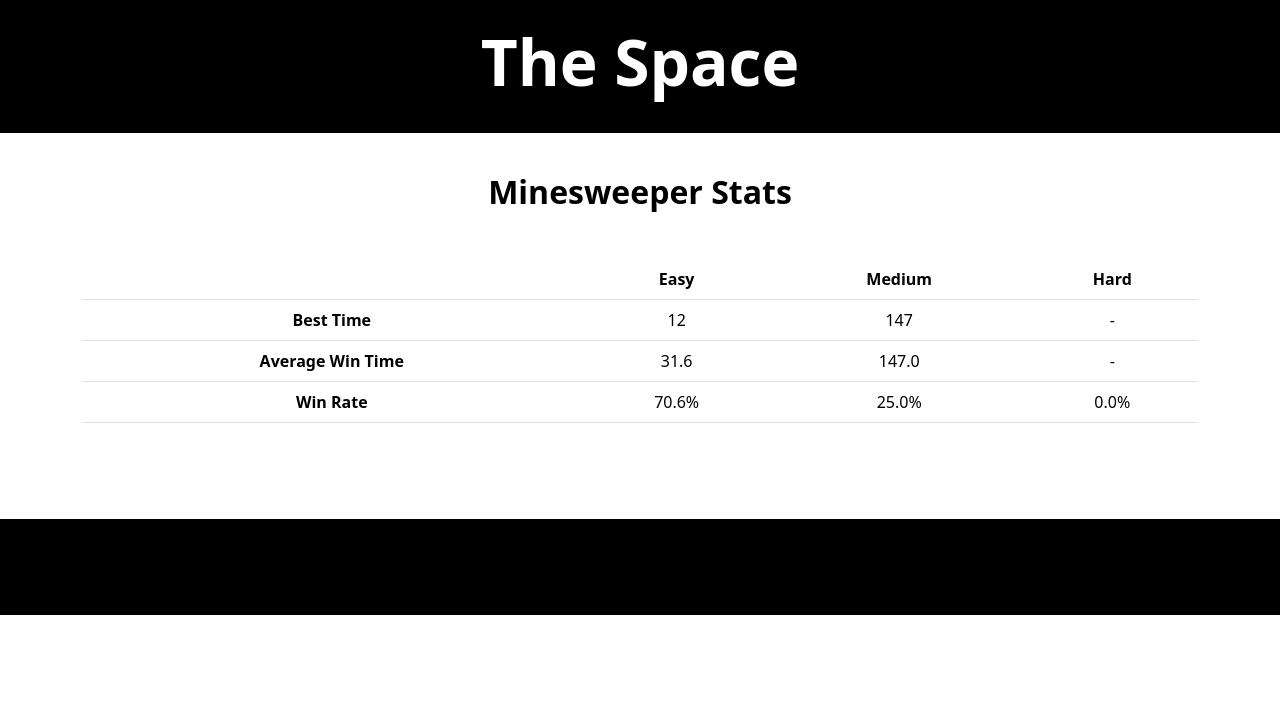
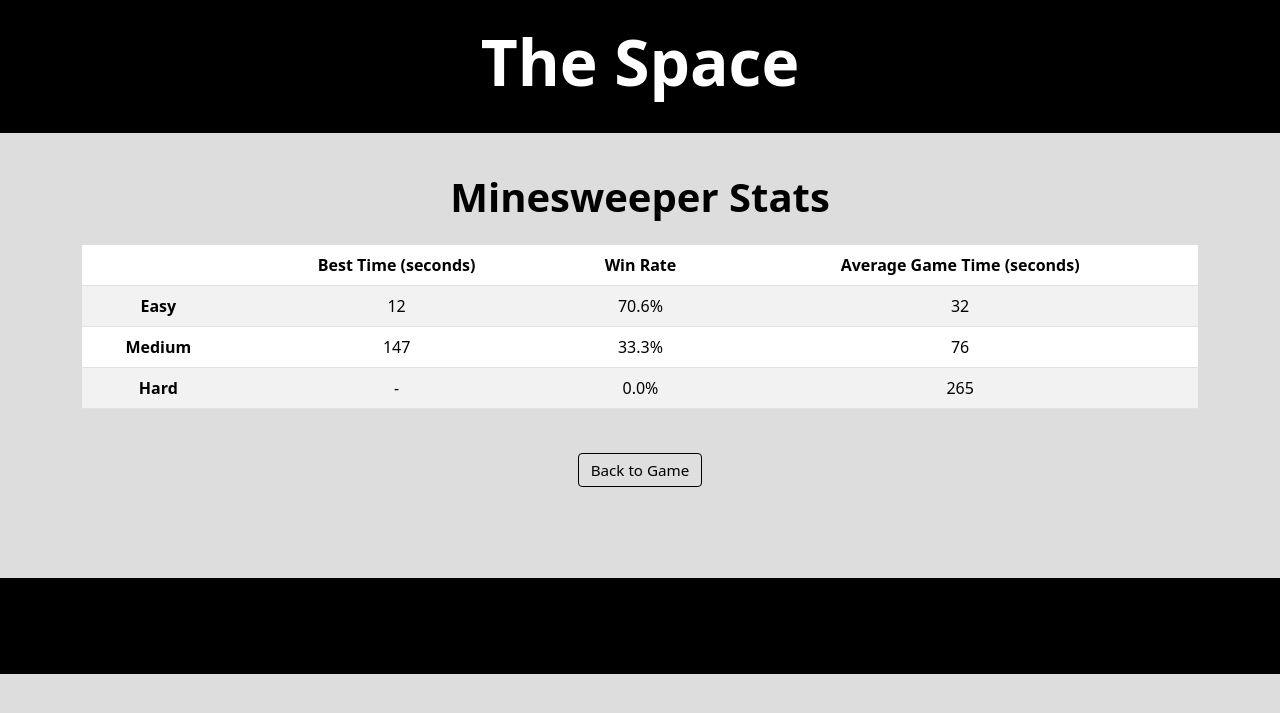
Before and after one commit to frankobjank/cs50_final_project, a Flask app: page /minesweeper/stats in a window 1280 px wide. Shown: the top 713 px of the page. Run offline with Flask 3, Linux system fonts and the light colour scheme; data comes from the database, SQL or seed files in the repository; both versions use the stored data as it was after the commit.

Commit message:
working version of minesweeper and database; can work on login

```diff
--- a/app.py
+++ b/app.py
@@ -140,31 +140,36 @@ def minesweeper_stats():
 
     for mode in data.keys():
         games_won = 0.0
-        total_win_scores = 0.0
+        total_scores = 0.0
         total_games = 0.0
         best_time = 0
 
         for row in db_responses[mode]:
-            total_games += 1
 
-            # get stats from won games
-            if row["win"]:
-                # get lowest non-zero value for best_time
-                if best_time == 0 or best_time > row["score"]:
-                    best_time = row["score"]
-                games_won += row["win"]
-                total_win_scores += row["score"]
+            # Get stats from non-trash rounds (5 or more seconds)
+            if row["score"] > 5:
+                total_games += 1
+                total_scores += row["score"]
+
+                # Count wins
+                if row["win"]:
+                    games_won += row["win"]
+
+                    # Get lowest non-zero value for best_time
+                    if best_time == 0 or best_time > row["score"]:
+                        best_time = row["score"]
+
 
         if total_games != 0:
             data[mode]["win_rate"] = to_percent(games_won / total_games)
+            data[mode]["average_score"] = round(total_scores / total_games)
         else:
             data[mode]["win_rate"] = "-"
+            data[mode]["average_score"] = "-"
 
         if games_won != 0:
-            data[mode]["average_win_score"] = round(total_win_scores / games_won, 1)
             data[mode]["best_time"] = best_time
         else:
-            data[mode]["average_win_score"] = "-"
             data[mode]["best_time"] = "-"
 
     return fl.render_template("minesweeper_stats.html", data=data)
--- a/minesweeper_game.py
+++ b/minesweeper_game.py
@@ -162,7 +162,7 @@ class State:
 
     def setup_packet(self):
         # Only need dimensions; keep mines and adj info hidden on server side
-        return {"width": self.width, "height": self.height, "num_mines": self.num_mines}
+        return {"width": self.width, "height": self.height, "num_mines": self.num_mines, "difficulty": self.difficulty}
 
 
     def update_server(self, selection_index: str):
--- a/static/styles.css
+++ b/static/styles.css
@@ -3,7 +3,76 @@
     --grid-width: 9;
     --grid-height: 9;
     --sq-size: 1.75rem;
+}
+/* General layout */
 
+.nav {
+    background-color: #000000;
+    color: #ffffff;
+    margin-bottom: 1.5rem;
+    padding: 1rem 1rem;
+    justify-content: center;
+}
+
+h1 {
+    font-size: 4rem;
+    font-weight: bold;
+    color: #ffffff;
+}
+
+h2 {
+    font-size: 2.5rem;
+    font-weight: bold;
+    color: #000000;
+}
+
+header {
+    text-align: center;
+    padding: 1rem 1rem;
+}
+
+body {
+    background-color: #dddddd;
+}
+
+.container-custom {
+    display: flex;
+    flex-wrap: wrap;  /* Allow items to wrap onto the next line */
+    justify-content: center;
+    align-items: center;
+    margin-bottom: 1.5rem;
+    /* padding: 2rem 1.5rem; */
+    gap: 4rem; /* Adjust the spacing between items */
+}
+
+footer {
+    background-color: #000000;
+    color: #ffffff;
+    padding-top: 6rem;
+    margin-top: 6rem;
+}
+
+.card {
+    width: 18rem;
+}
+
+.btn-custom:hover {
+    background-color: #bbbbbb;
+    transition: color 0.15s ease-in-out, background-color 0.15s ease-in-out, border-color 0.15s ease-in-out, box-shadow 0.15s ease-in-out;
+}
+
+.btn-custom {
+    background-color: #dfdfdf;
+    border: 1px solid black;
+    border-radius: 0.25rem;
+    color: #000000;
+    font-size: 0.95rem;
+    font-weight: 400;
+    line-height: 1.5;
+    padding: 0.375rem 0.75rem;
+    text-align: center;
+    text-decoration: none;
+    vertical-align: middle;
 }
 
 /* Minesweeper */
@@ -105,70 +215,3 @@
 .square-button:disabled {
     background-color: rgb(242, 242, 242);
 }
-
-/* General layout */
-
-.nav {
-    background-color: #000000;
-    color: #ffffff;
-    margin-bottom: 1.5rem;
-    padding: 1rem 1rem;
-    justify-content: center;
-}
-
-h1 {
-    font-size: 4rem;
-    font-weight: bold;
-    color: #ffffff;
-}
-
-h2 {
-    font-size: 2rem;
-    font-weight: bold;
-    color: #000000;
-}
-
-header {
-    text-align: center;
-    margin-bottom: 1.5rem;
-    padding: 1rem 1rem;
-}
-
-.container-custom {
-    display: flex;
-    flex-wrap: wrap;  /* Allow items to wrap onto the next line */
-    justify-content: center;
-    margin-bottom: 1.5rem;
-    padding: 2rem 1.5rem;
-    gap: 4rem; /* Adjust the spacing between items */
-}
-
-footer {
-    background-color: #000000;
-    color: #ffffff;
-    padding-top: 6rem;
-    margin-top: 6rem;
-}
-
-.card {
-    width: 18rem;
-}
-
-.btn-custom:hover {
-    background-color: #bbbbbb;
-    transition: color 0.15s ease-in-out, background-color 0.15s ease-in-out, border-color 0.15s ease-in-out, box-shadow 0.15s ease-in-out;
-}
-
-.btn-custom {
-    background-color: #dfdfdf;
-    border: 1px solid transparent;
-    border-radius: 0.25rem;
-    color: #000000;
-    font-size: 0.95rem;
-    font-weight: 400;
-    line-height: 1.5;
-    padding: 0.375rem 0.75rem;
-    text-align: center;
-    text-decoration: none;
-    vertical-align: middle;
-}
--- a/templates/minesweeper_stats.html
+++ b/templates/minesweeper_stats.html
@@ -10,33 +10,34 @@
 
 {% block main %}
     <div class="stats mb-5">
-        <table class="table">
+        <table class="table table-striped">
             <thead>
                 <th></th>
-                <th>Easy</th>
-                <th>Medium</th>
-                <th>Hard</th>
+                <th>Best Time (seconds)</th>
+                <th>Win Rate</th>
+                <th>Average Game Time (seconds)</th>
             </thead>
             <tbody>
                 <tr>
-                    <th>Best Time</th>
+                    <th scope="row">Easy</th>
                     <td>{{ data["easy"]["best_time"] }}</td>
-                    <td>{{ data["medium"]["best_time"] }}</td>
-                    <td>{{ data["hard"]["best_time"] }}</td>
+                    <td>{{ data["easy"]["win_rate"] }}</td>
+                    <td>{{ data["easy"]["average_score"] }}</td>
                 </tr>
                 <tr>
-                    <th>Average Win Time</th>
-                    <td>{{ data["easy"]["average_win_score"] }}</td>
-                    <td>{{ data["medium"]["average_win_score"] }}</td>
-                    <td>{{ data["hard"]["average_win_score"] }}</td>
+                    <th scope="row">Medium</th>
+                    <td>{{ data["medium"]["best_time"] }}</td>
+                    <td>{{ data["medium"]["win_rate"] }}</td>
+                    <td>{{ data["medium"]["average_score"] }}</td>
                 </tr>
                 <tr>
-                    <th>Win Rate</th>
-                    <td>{{ data["easy"]["win_rate"] }}</td>
-                    <td>{{ data["medium"]["win_rate"] }}</td>
+                    <th scope="row">Hard</th>
+                    <td>{{ data["hard"]["best_time"] }}</td>
                     <td>{{ data["hard"]["win_rate"] }}</td>
+                    <td>{{ data["hard"]["average_score"] }}</td>
                 </tr>
             </tbody>
         </table>
     </div>
+    <a href="/minesweeper" class="btn-custom">Back to Game</a>
 {% endblock %}
```
Also changed, not shown: other parts of static/styles.css (+47 -6 lines), static/minesweeper.js (+24 -1 lines), templates/minesweeper.html (+14 -9 lines), database.db.
